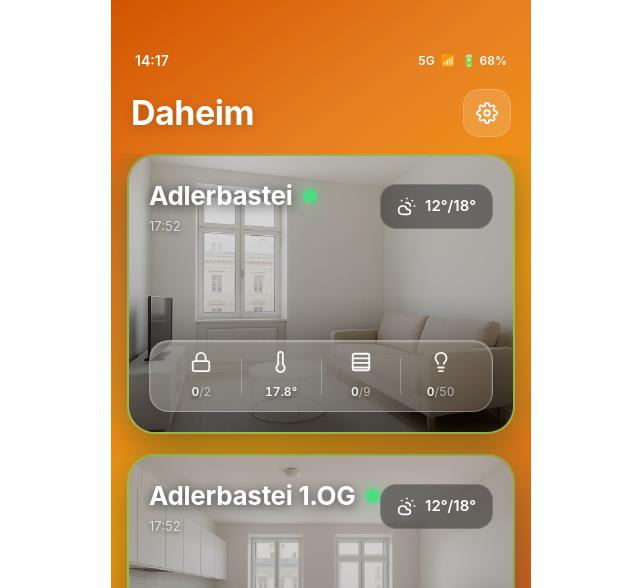
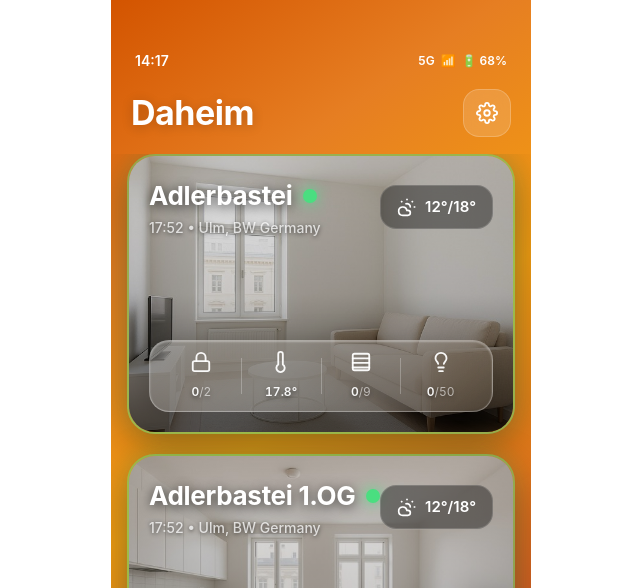
Before and after one commit to murtopia/thorsten, a React (Vite) app: page / in a window 1280 px wide. Shown: the top 588 px of the page, without its empty margins (319-959 px from the left). Built offline with nearby package versions, Linux system fonts and the light colour scheme.

Commit message:
Add location info with time (City, State Country)

```diff
--- a/src/App.jsx
+++ b/src/App.jsx
@@ -139,11 +139,11 @@ const getLocalTime = (timezone) => {
 };
 
 const housesData = [
-  { id: 1, name: 'Adlerbastei', timezone: 'Europe/Berlin', weather: { condition: 'partlyCloudy', high: 18, low: 12 }, locks: { total: 2, unlocked: 0 }, temp: { high: 20.3, low: 17.8 }, shades: { total: 9, open: 0 }, lights: { total: 50, on: 0 } },
-  { id: 2, name: 'Adlerbastei 1.OG', timezone: 'Europe/Berlin', weather: { condition: 'partlyCloudy', high: 18, low: 12 }, locks: { total: 2, unlocked: 0 }, temp: { high: 20.7, low: 17.0 }, shades: { total: 9, open: 0 }, lights: { total: 32, on: 0 } },
-  { id: 3, name: 'Kranzegg', timezone: 'Europe/Berlin', weather: { condition: 'cloudy', high: 15, low: 8 }, locks: { total: 7, unlocked: 2 }, temp: { high: 16.0, low: 14.8 }, shades: { total: 19, open: 0 }, lights: { total: 76, on: 3 } },
-  { id: 4, name: 'Park Avenue', timezone: 'America/New_York', weather: { condition: 'sunny', high: 24, low: 18 }, locks: { total: 1, unlocked: 0 }, temp: { high: 22.7, low: 21.3 }, shades: { total: 5, open: 0 }, lights: { total: 37, on: 0 } },
-  { id: 5, name: 'Ski Shores', timezone: 'America/Chicago', weather: { condition: 'sunny', high: 26, low: 19 }, locks: { total: 4, unlocked: 0 }, temp: { high: 24.1, low: 22.8 }, shades: { total: 12, open: 2 }, lights: { total: 33, on: 0 } },
+  { id: 1, name: 'Adlerbastei', timezone: 'Europe/Berlin', location: 'Ulm, BW Germany', weather: { condition: 'partlyCloudy', high: 18, low: 12 }, locks: { total: 2, unlocked: 0 }, temp: { high: 20.3, low: 17.8 }, shades: { total: 9, open: 0 }, lights: { total: 50, on: 0 } },
+  { id: 2, name: 'Adlerbastei 1.OG', timezone: 'Europe/Berlin', location: 'Ulm, BW Germany', weather: { condition: 'partlyCloudy', high: 18, low: 12 }, locks: { total: 2, unlocked: 0 }, temp: { high: 20.7, low: 17.0 }, shades: { total: 9, open: 0 }, lights: { total: 32, on: 0 } },
+  { id: 3, name: 'Kranzegg', timezone: 'Europe/Berlin', location: 'Kranzegg, BY Germany', weather: { condition: 'cloudy', high: 15, low: 8 }, locks: { total: 7, unlocked: 2 }, temp: { high: 16.0, low: 14.8 }, shades: { total: 19, open: 0 }, lights: { total: 76, on: 3 } },
+  { id: 4, name: 'Park Avenue', timezone: 'America/New_York', location: 'New York, NY USA', weather: { condition: 'sunny', high: 24, low: 18 }, locks: { total: 1, unlocked: 0 }, temp: { high: 22.7, low: 21.3 }, shades: { total: 5, open: 0 }, lights: { total: 37, on: 0 } },
+  { id: 5, name: 'Ski Shores', timezone: 'America/Chicago', location: 'Austin, TX USA', weather: { condition: 'sunny', high: 26, low: 19 }, locks: { total: 4, unlocked: 0 }, temp: { high: 24.1, low: 22.8 }, shades: { total: 12, open: 2 }, lights: { total: 33, on: 0 } },
 ];
 
 export default function App() {
@@ -217,7 +217,7 @@ export default function App() {
           justifyContent: 'space-between',
         }}>
           <div style={{ display: 'flex', justifyContent: 'space-between', alignItems: 'center' }}>
-            <div style={{ display: 'flex', flexDirection: 'column', gap: '2px' }}>
+            <div style={{ display: 'flex', flexDirection: 'column', gap: '0px' }}>
               <div style={{ display: 'flex', alignItems: 'center', gap: '10px' }}>
                 <h3 style={{
                   color: 'white', fontSize: '26px', fontWeight: '700', margin: 0,
@@ -233,12 +233,13 @@ export default function App() {
                 }} />
               </div>
               <span style={{
-                color: 'rgba(255,255,255,0.7)',
-                fontSize: '13px',
-                fontWeight: '400',
-                textShadow: '0 1px 4px rgba(0,0,0,0.5)',
+                color: 'rgba(255,255,255,0.75)',
+                fontSize: '14px',
+                fontWeight: '500',
+                textShadow: '0 1px 4px rgba(0,0,0,0.6)',
+                marginTop: '2px',
               }}>
-                {getLocalTime(house.timezone)}
+                {getLocalTime(house.timezone)} • {house.location}
               </span>
             </div>
 
```
